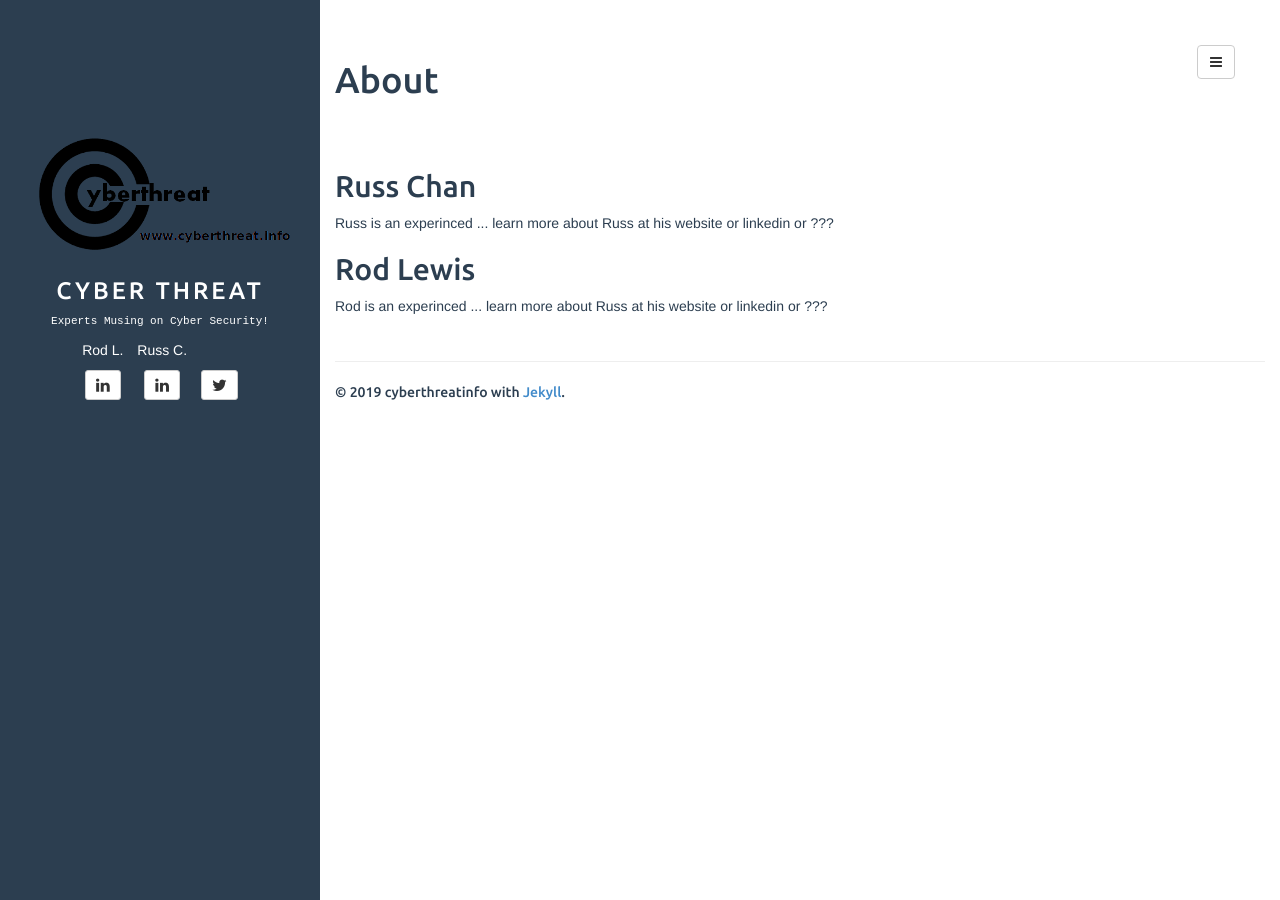
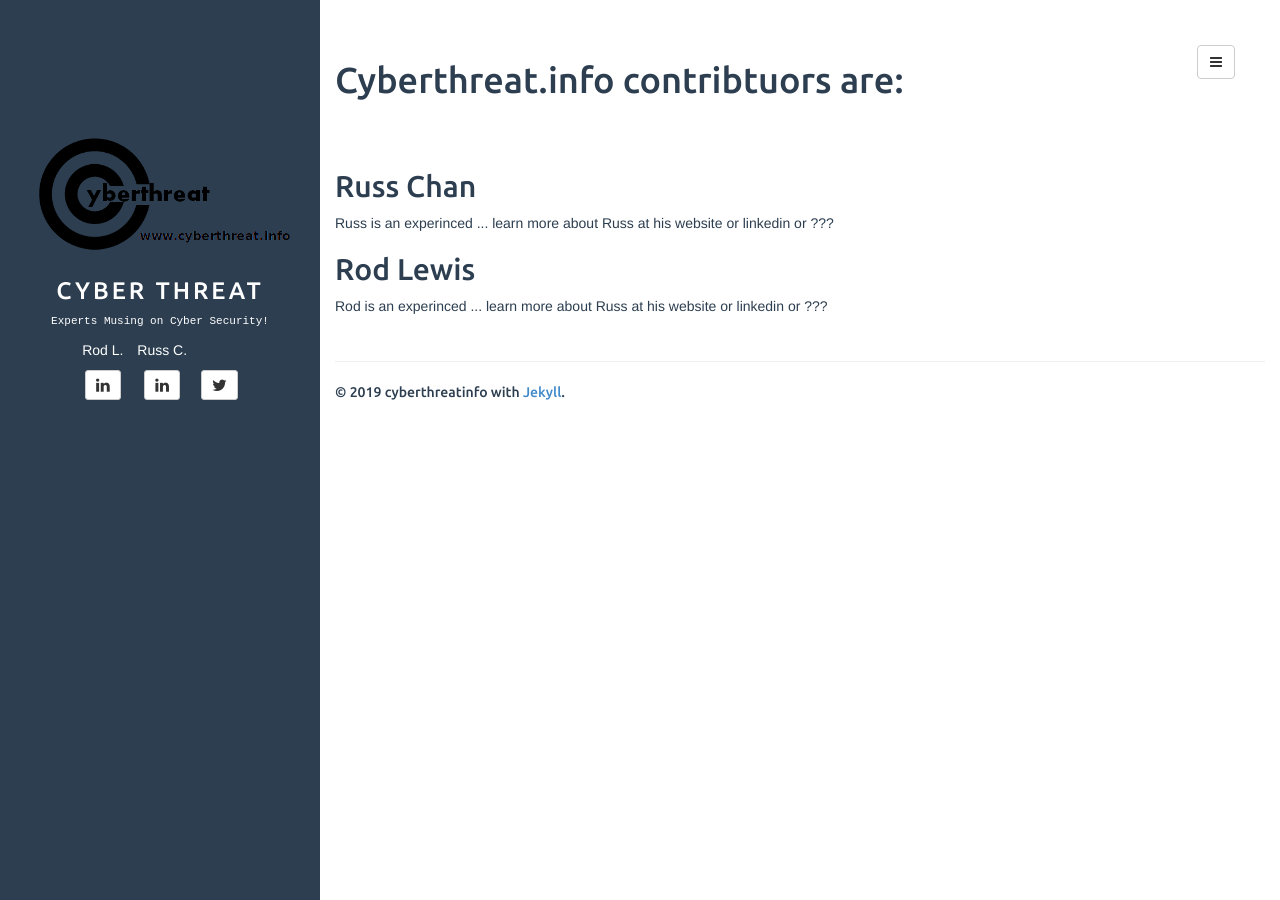
Before and after one commit to cyberthreatinfo/cyberthreatinfo.github.io, a Jekyll site: the page built from about/index.html, in a window 1280 px wide. Built offline with Jekyll 4.4.1, drawn with Linux system fonts in a browser that asks for light colours.

Commit message:
Update index.html

```diff
--- a/about/index.html
+++ b/about/index.html
@@ -3,10 +3,10 @@ layout: default
 title: About Cyberthreat.info
 ---
 
-		<div class="Cyberthreat.info contribtuors are:">
+		<div class="about">
 			<br>
 			<br>
-			<h1>About</h1>
+			<h1>Cyberthreat.info contribtuors are:</h1>
 			<br>
 			<br>
 			<h2> Russ Chan </h2>
```
